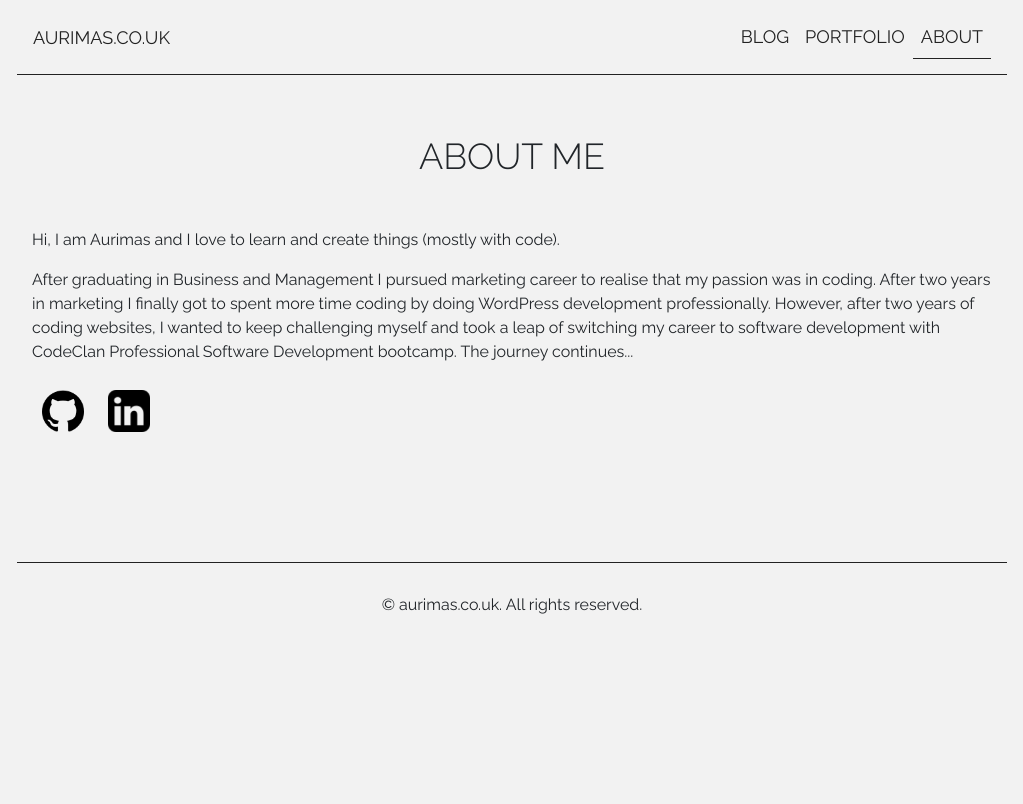
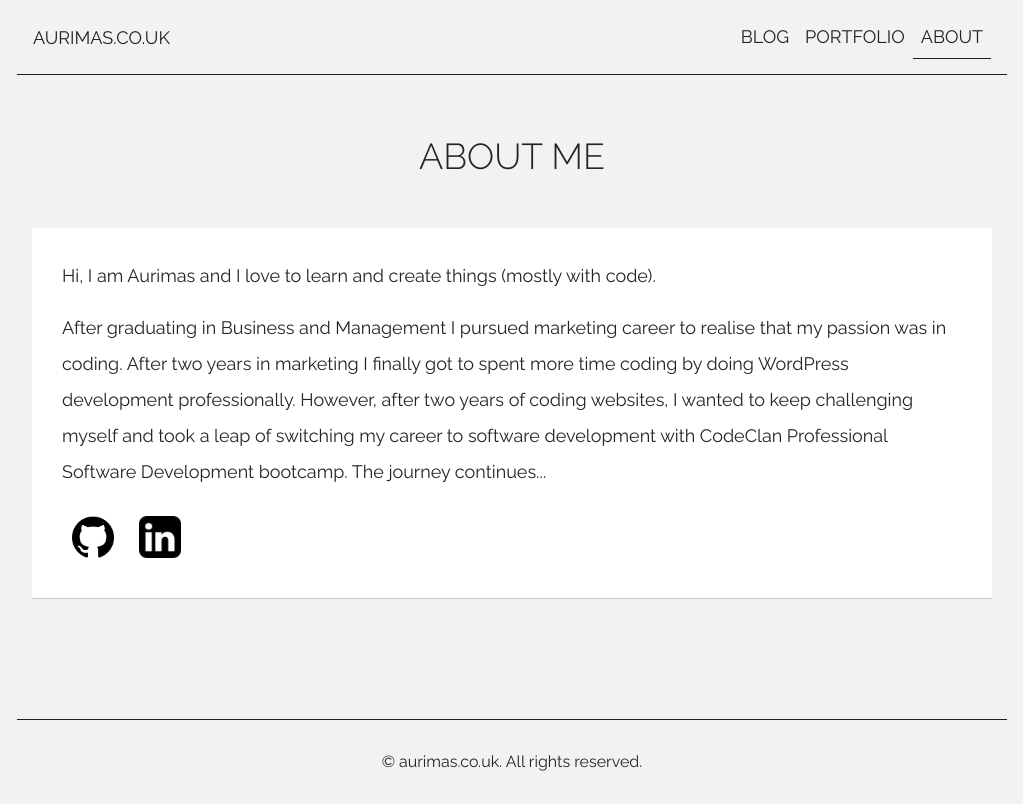
Before and after one commit to aurimas-dev/aurimas-drungilas.github.io, a plain HTML site: page about.html in a window 1280 px wide. Shown: the whole page, without its empty margins (128-1151 px from the left). Drawn offline with nearby package versions, Linux system fonts and the light colour scheme.

Commit message:
Fixing the pages content background

```diff
--- a/about.html
+++ b/about.html
@@ -46,7 +46,7 @@
         </div>
         <div class="row">
             <div class="col-md-12">
-                <div class="b-panel">
+                <div class="b-page">
                     <p>Hi, I am Aurimas and I love to learn and create things (mostly with code).</p>
                     <p>After graduating in Business and Management I pursued marketing career to realise that my passion was in coding. After two years in marketing I finally got to spent more time coding by doing WordPress development professionally. However, after two years of coding websites, I wanted to keep challenging myself and took a leap of switching my career to software development with CodeClan Professional Software Development bootcamp. The journey continues...</p>
                     <div class="c-social">
--- a/assets/css/main.css
+++ b/assets/css/main.css
@@ -113,6 +113,16 @@
     color: #777;
     padding-bottom: 10px;
     font-style: italic;
+}
+
+/* b-page */
+
+.b-page {
+    background-color: #fff;
+    border-bottom: 1px solid #ccc;
+    padding: 30px;
+    line-height: 2;
+    font-size: 18px;
 }
 
 /* b-post-title */
```
Also changed, not shown: portfolio.html (+1 -1 lines).
